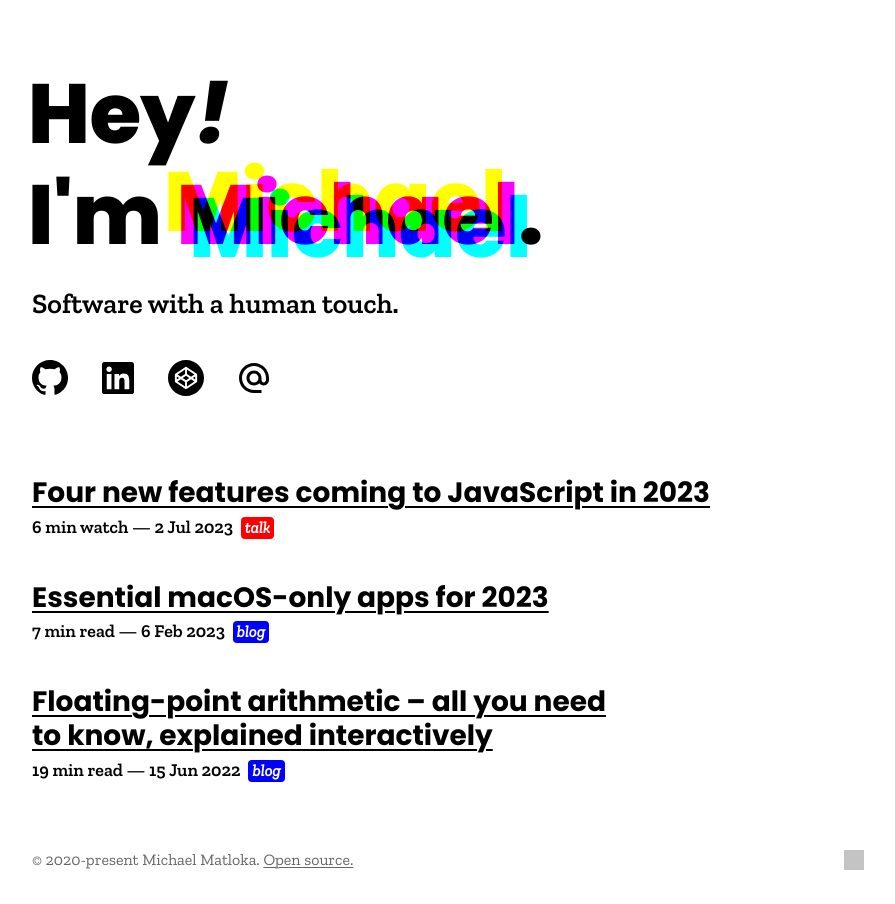
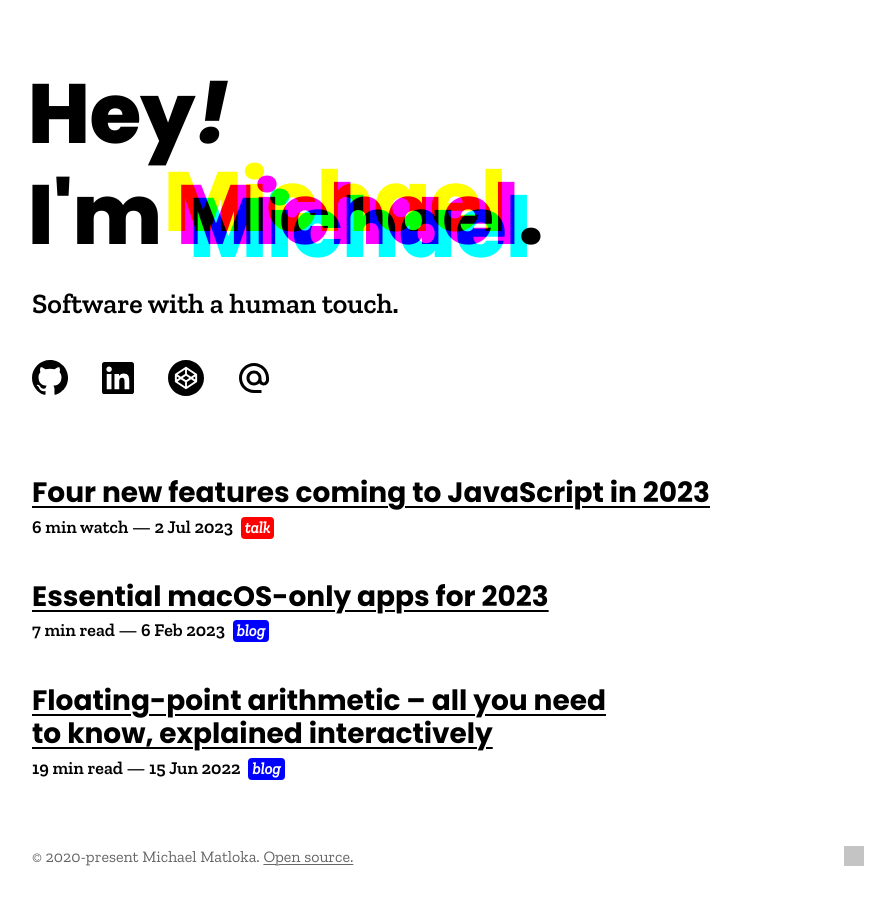
Before and after one commit to Twixes/matloka.com, a Jekyll site: the page built from index.html, in a window 1280 px wide. Shown: the whole page, without its empty margins (192-1087 px from the left). Built offline with Jekyll 4.4.1, drawn with Linux system fonts in a browser that asks for light colours; comment, search, counter and statistics services are not loaded; grey boxes are pictures that could not be loaded.

Commit message:
Tune logo sizing and line height

```diff
--- a/assets/main.scss
+++ b/assets/main.scss
@@ -37,7 +37,7 @@
         'Courier New', monospace;
     --border-thickness: 0.125rem;
     --shadow-distance: 0.25rem;
-    --logo-unit-size: 1.25rem;
+    --logo-unit-size: 1rem;
     @supports (color: color(display-p3 1 1 1)) {
         --cyan: color(display-p3 0 1 1);
         --magenta: color(display-p3 1 0 1);
@@ -69,7 +69,7 @@
     height: 100%;
     background: var(--background);
     color: var(--foreground);
-    line-height: 1.5;
+    line-height: 1.45;
 }
 
 body {
@@ -519,7 +519,7 @@
         --font-size-body: 1.0625rem;
         --font-size-body-reduced: 1rem;
         --font-size-post-scriptum: 1.25rem;
-        --logo-unit-size: 1rem;
+        --logo-unit-size: 0.75rem;
     }
     body {
         padding: 1rem;
```
